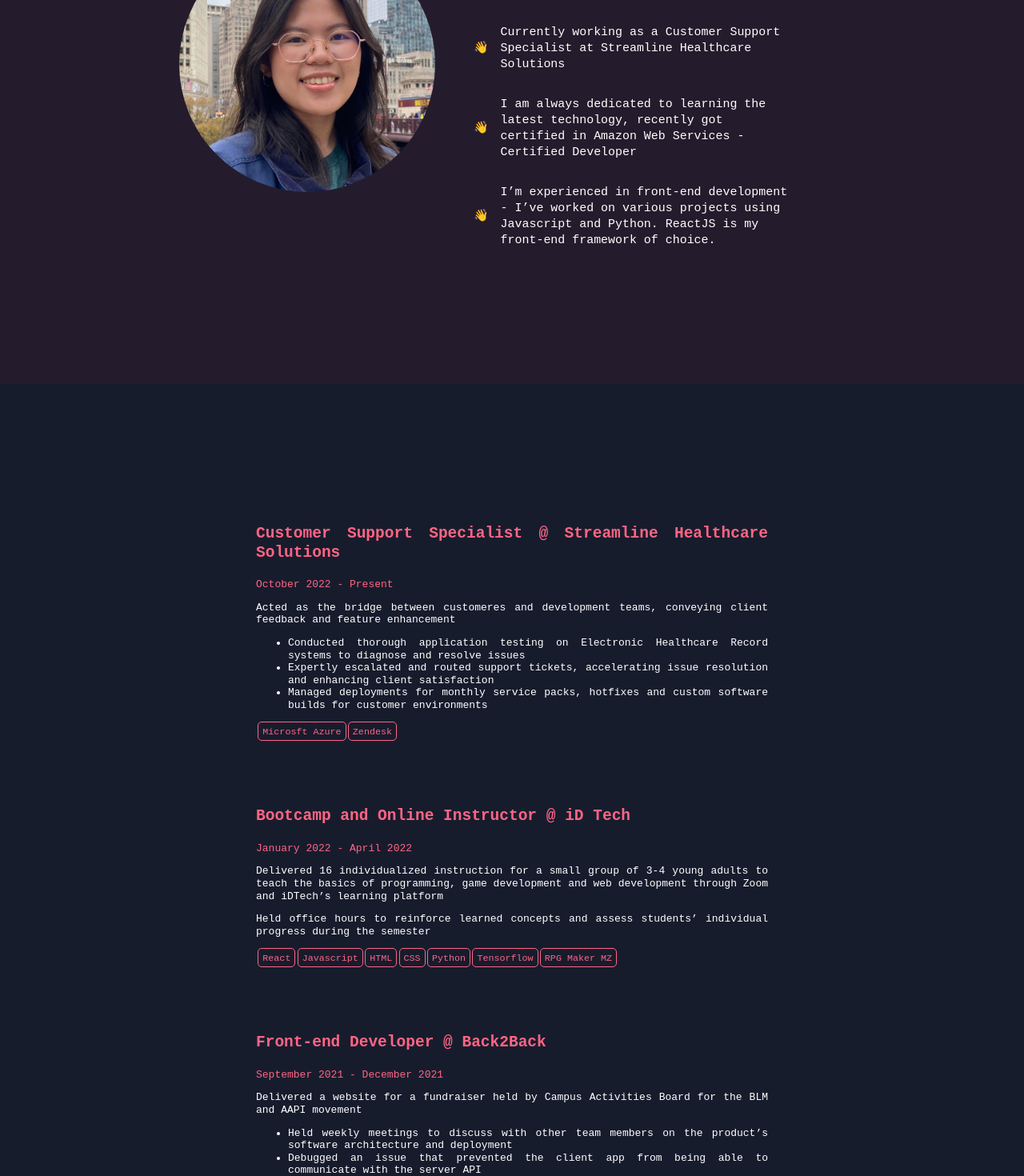
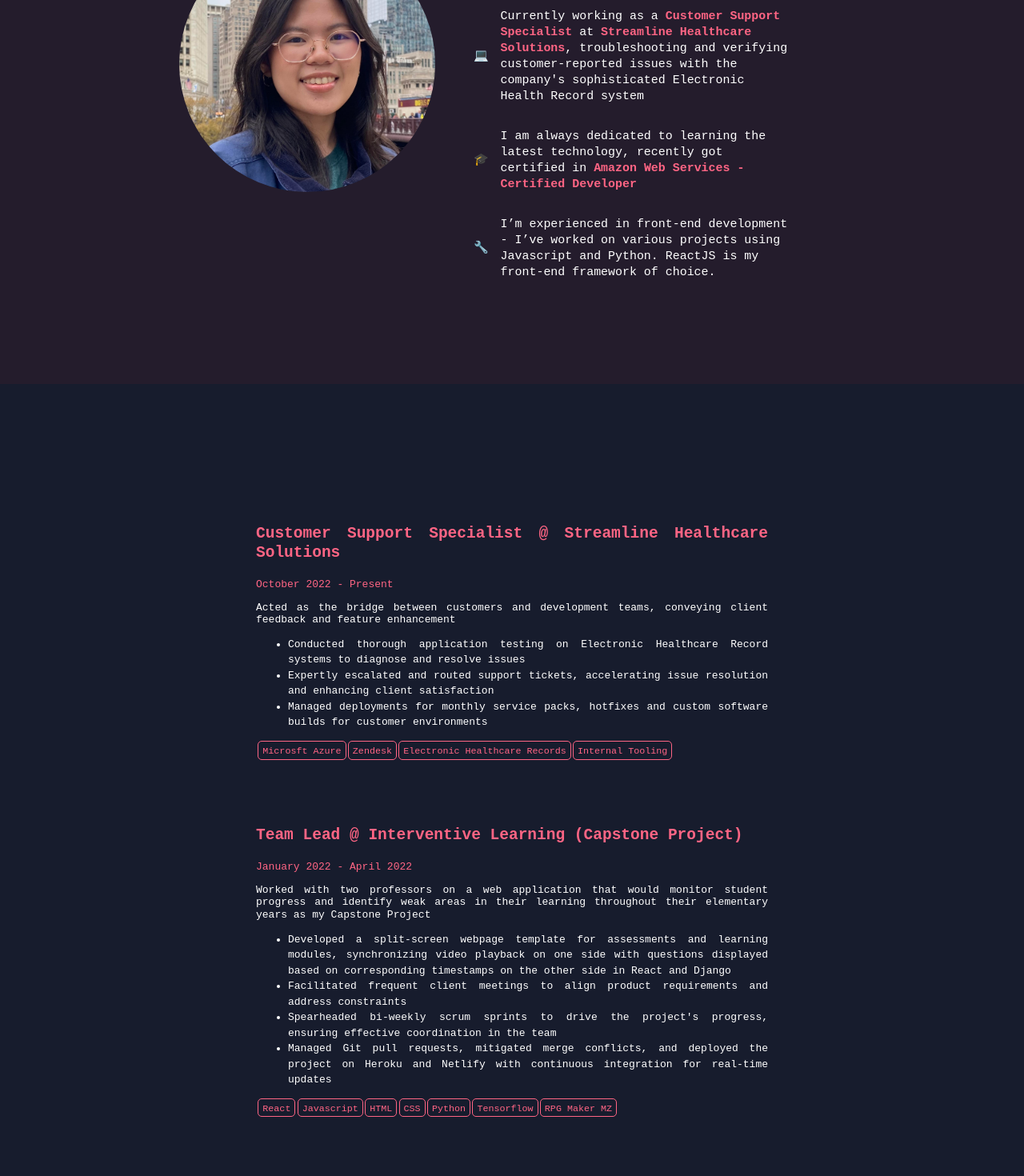
Before and after one commit to TheyFoundMing/portfolio, a React (Create React App) app: page /#/ in a window 1280 px wide. Shown: the part 1120-2590 px from the top of the page at 80% size. Built offline with nearby package versions, Linux system fonts and the light colour scheme.

Commit message:
Update Experience, Projects and scrollbar

```diff
--- a/src/index.css
+++ b/src/index.css
@@ -15,6 +15,23 @@
 code {
   font-family: source-code-pro, Menlo, Monaco, Consolas, "Courier New",
     monospace;
+}
+
+/* width */
+::-webkit-scrollbar {
+  width: 5px;
+  height: 5px;
+}
+
+/* Track */
+::-webkit-scrollbar-track {
+  background: #171c2d;
+}
+
+/* Handle */
+::-webkit-scrollbar-thumb {
+  background: #ff6584;
+  border-radius: 10px;
 }
 
 #intro,
@@ -90,13 +107,6 @@
   justify-content: center;
   align-items: center;
   background-color: #241c2c;
-}
-
-footer a {
-  color: #ff6584;
-  font-weight: bold;
-  text-decoration: none;
-  font-size: 2em;
 }
 
 footer div img {
@@ -329,14 +339,15 @@
 nav {
   position: fixed;
   top: 20px;
-  right: 0px;
   display: flex;
   align-items: flex-end;
   padding-right: 5em;
   font-family: monospace;
   z-index: 100;
+  justify-content: space-between;
+  width: 100%;
+  padding: 0em 2em;
 }
-
 
 #about {
   position: relative;
@@ -358,3 +369,15 @@
 .App a {
   text-decoration: none;
 }
+
+#contact a {
+  color: #ff6584;
+  font-weight: bold;
+  text-decoration: underline;
+  text-decoration-color: #ff6584;
+  font-size: 2em;
+}
+
+.position li {
+  line-height: 1.5em;
+}
--- a/src/pages/About.js
+++ b/src/pages/About.js
@@ -36,27 +36,28 @@
         <div className="profile-point">
           <span className="emoji">&#128075;</span>
           <p>
-          Hi, I’m Mika - I majored in Computer Science and graduated in Fall 2022 at
-          Western Michigan University
+          Hi, I’m Mika - graduated with a <b>Computer Science </b>bachelors' in Fall 2022 at
+          <b> Western Michigan University</b> with Magna Cum Laude
           </p>
         </div>
 
         <div className="profile-point">
-          <span className="emoji">&#128075;</span>
+          <span className="emoji">&#128187;</span>
           <p>
-          Currently working as a Customer Support Specialist at Streamline Healthcare Solutions
+          Currently working as a <b>Customer Support Specialist</b> at <b>Streamline Healthcare Solutions</b>,
+          troubleshooting and verifying customer-reported issues with the company's sophisticated Electronic Health Record system
           </p>
         </div>
 
         <div className="profile-point">
-          <span className="emoji">&#128075;</span>
+          <span className="emoji">&#127891;</span>
           <p>
-          I am always dedicated to learning the latest technology, recently got certified in Amazon Web Services - Certified Developer
+          I am always dedicated to learning the latest technology, recently got certified in <b>Amazon Web Services - Certified Developer</b>
           </p>
         </div>
 
         <div className="profile-point">
-          <span className="emoji">&#128075;</span>
+          <span className="emoji">&#128295;</span>
           <p>
           I’m experienced in front-end development - I’ve worked on various projects using Javascript and Python. ReactJS is my front-end framework of choice.
           </p>
--- a/src/pages/Experience.js
+++ b/src/pages/Experience.js
@@ -1,44 +1,88 @@
-
-function Experience () {
+function Experience() {
   return (
     <div id="experience" className="mini-view vertical">
-
       <div class="position">
         <h2>Customer Support Specialist @ Streamline Healthcare Solutions</h2>
         <span>October 2022 - Present</span>
         <p>
-        Acted as the bridge between customeres and development teams, conveying client feedback and feature enhancement
+          Acted as the bridge between customers and development teams, conveying
+          client feedback and feature enhancement
         </p>
         <ul>
           <li>
-          Conducted thorough application testing on Electronic Healthcare Record systems to
-          diagnose and resolve issues
+            Conducted thorough application testing on Electronic Healthcare
+            Record systems to diagnose and resolve issues
           </li>
           <li>
             Expertly escalated and routed support tickets, accelerating issue
             resolution and enhancing client satisfaction
           </li>
           <li>
-          Managed deployments for monthly service packs, hotfixes and custom software
-          builds for customer environments
+            Managed deployments for monthly service packs, hotfixes and custom
+            software builds for customer environments
           </li>
         </ul>
         <div className="work tags">
           <div className="tag">Microsft Azure</div>
           <div className="tag">Zendesk</div>
+          <div className="tag">Electronic Healthcare Records</div>
+          <div className="tag">Internal Tooling</div>
         </div>
       </div>
 
+      <div class="position">
+        <h2>Team Lead @ Interventive Learning (Capstone Project)</h2>
+        <span>January 2022 - April 2022</span>
+        <p>
+          Worked with two professors on a web application that would monitor
+          student progress and identify weak areas in their learning throughout
+          their elementary years as my Capstone Project
+        </p>
+
+        <ul>
+          <li>
+            Developed a split-screen webpage template for assessments and
+            learning modules, synchronizing video playback on one side with
+            questions displayed based on corresponding timestamps on the other
+            side in React and Django
+          </li>
+          <li>
+            Facilitated frequent client meetings to align product requirements
+            and address constraints
+          </li>
+          <li>
+            Spearheaded bi-weekly scrum sprints to drive the project's progress,
+            ensuring effective coordination in the team
+          </li>
+          <li>
+            Managed Git pull requests, mitigated merge conflicts, and deployed
+            the project on Heroku and Netlify with continuous integration for
+            real-time updates
+          </li>
+        </ul>
+
+        <div className="work tags">
+          <div className="tag">React</div>
+          <div className="tag">Javascript</div>
+          <div className="tag">HTML</div>
+          <div className="tag">CSS</div>
+          <div className="tag">Python</div>
+          <div className="tag">Tensorflow</div>
+          <div className="tag">RPG Maker MZ</div>
+        </div>
+      </div>
 
       <div class="position">
         <h2>Bootcamp and Online Instructor @ iD Tech </h2>
         <span>January 2022 - April 2022</span>
         <p>
-      Delivered 16 individualized instruction for a small group of 3-4 young adults to teach the basics of programming,
-game development and web development through Zoom and iDTech’s learning platform
+          Delivered 16 individualized instruction for a small group of 3-4 young
+          adults to teach the basics of programming, game development and web
+          development through Zoom and iDTech’s learning platform
         </p>
         <p>
-      Held office hours to reinforce learned concepts and assess students’ individual progress during the semester
+          Held office hours to reinforce learned concepts and assess students’
+          individual progress during the semester
         </p>
         <div className="work tags">
           <div className="tag">React</div>
@@ -52,7 +96,7 @@
       </div>
 
       <div class="position">
-      <h2>Front-end Developer @ Back2Back </h2>
+        <h2>Front-end Developer @ Back2Back (Personal Project)</h2>
         <span>September 2021 - December 2021</span>
         <p>
           Delivered a website for a fundraiser held by Campus Activities Board
@@ -60,12 +104,13 @@
         </p>
         <ul>
           <li>
-          Held weekly meetings to discuss with other team members on the
-          product’s software architecture and deployment
+            Implemented the front-end of the website, translating UI sketches
+            into a functional user interface
           </li>
           <li>
-          Debugged an issue that prevented the client app from being able to
-          communicate with the server API
+            Successfully resolved a critical issue obstructing communication
+            between the website and the server's REST API, ensuring seamless
+            functionality and user experience
           </li>
         </ul>
 
@@ -94,7 +139,8 @@
           <div className="tag">Arduino</div>
         </div>
       </div>
-  </div>)
+    </div>
+  );
 }
 
 export default Experience;
--- a/src/pages/Projects.js
+++ b/src/pages/Projects.js
@@ -1,9 +1,46 @@
 import React from "react";
 import Card from "../components/Card";
 
-function Projects () {
-    return (<div id="projects" className="mini-view vertical">
+function Projects() {
+  return (
+    <div id="projects" className="mini-view vertical">
       <div className="projects-container">
+        <Card github="https://github.com/TheyFoundMing/ooga-booga-poetry">
+          <h2>Ooga Booga Poetry</h2>
+          <p>
+            Based on an existing Cardgame, "Poetry for Neanderthals", Ooga Booga
+            Poetry is a web-socket game that can be played with multiple people
+            over a voicecall
+          </p>
+
+          <div className="tags">
+            <div className="tag">Node.js</div>
+            <div className="tag">Javascript</div>
+            <div className="tag">Socket.IO</div>
+            <div className="tag">Tailwind CSS</div>
+            <div className="tag">HTML</div>
+            <div className="tag">CSS</div>
+          </div>
+        </Card>
+
+        <Card>
+          <h2>Memory Allocation Simulator + Test Runner</h2>
+
+          <p>
+            Replicates dynamic memory allocation for programs upon request and
+            created a test runner from scratch to run tests provided for the
+            project
+          </p>
+          <p>
+            Due to file corruption with the code, I'm unable to upload it on
+            GitHub
+          </p>
+
+          <div className="tags">
+            <div className="tag">Python</div>
+          </div>
+        </Card>
+
         <Card github="https://github.com/JasonJohnsonWMU/InterventiveLearning">
           <h2>Interventive Learning</h2>
           <p>
@@ -23,12 +60,15 @@
             <div className="tag">Bootstrap</div>
           </div>
         </Card>
-      <Card github="https://github.com/WebFrameworks-F21/semester-project-michaella-alex">
-        <h2>Data Center Management App</h2>
+        <Card
+          github="https://github.com/FundraiserEvent-WebDevelopment/react-frontend"
+          demo="https://wmu-back2back.netlify.app/"
+        >
+          <h2>Back2Back</h2>
           <p>
-          Keeps track of networks, server racks and the objects located
-          inside the racks themselves. Features both user authentication and
-          CRUD functionality
+            Website created for the Campus Activity Board's fundraising event to
+            showcase vendors whom are people of color in support for the Black
+            Lives Matter and the Asian American Pacific Islander Movements
           </p>
 
           <div className="tags">
@@ -36,20 +76,22 @@
             <div className="tag">Javascript</div>
             <div className="tag">HTML</div>
             <div className="tag">CSS</div>
-          <div className="tag">Python</div>
-          <div className="tag">Django</div>
-          <div className="tag">MongoDB</div>
+            <div className="tag">Node.js</div>
+            <div className="tag">Heroku</div>
+            <div className="tag">Netlify</div>
           </div>
         </Card>
+
         <Card
-        github="https://github.com/TheyFoundMing/weather-app"
-        demo="https://theyfoundming.github.io/weather-app/"
+          github="https://github.com/TheyFoundMing/portfolio-v2"
+          demo="https://theyfoundming.github.io/portfolio-v2/"
         >
-        <h2>5 Days - Weather App</h2>
+          <h2>My Portfolio</h2>
           <p>
-          Tells the general weather of any area given, powered by the
-          OpenWeather API.
+            My current portolio, to showcase my personal projects as well as the
+            experience I've gained throughout the years
           </p>
+
           <div className="tags">
             <div className="tag">React</div>
             <div className="tag">Javascript</div>
@@ -57,36 +99,7 @@
             <div className="tag">CSS</div>
           </div>
         </Card>
-      <Card
-        demo="https://theyfoundming.github.io/Tic-Tac-Toe/"
-        github="https://github.com/TheyFoundMing/Tic-Tac-Toe"
-      >
-        <h2>Tic-Tac-Toe</h2>
-        <p>
-          Simple tic-tac-toe game made in vanilla Javascript and HTML/CSS.
-        </p>
-        <div className="tags">
-          <div className="tag">Javascript</div>
-          <div className="tag">HTML</div>
-          <div className="tag">CSS</div>
-        </div>
-      </Card>
-      <Card github="https://github.com/TheyFoundMing/parenthesis-checker">
-        <h2>Parentheses Checker</h2>
-        <p>
-          Program written in Python which checks whether a string contains
-          balanced parentheses.
-        </p>
 
-        <p>
-          Stacks and Queues were implemented using Doubly Linked Lists to
-          keep track of the order of the parentheses in the string.
-        </p>
-
-        <div className="tags">
-          <div className="tag">Python</div>
-        </div>
-      </Card>
         <Card github="https://github.com/TheyFoundMing/huffman-tree-coding">
           <h2>Huffman Tree Coding</h2>
           <p>
@@ -101,7 +114,8 @@
           </div>
         </Card>
       </div>
-  </div>)
+    </div>
+  );
 }
 
 export default Projects;
```
Also changed, not shown: src/App.js (+14 -10 lines). Lines whose indentation alone changed are shown as unchanged.
